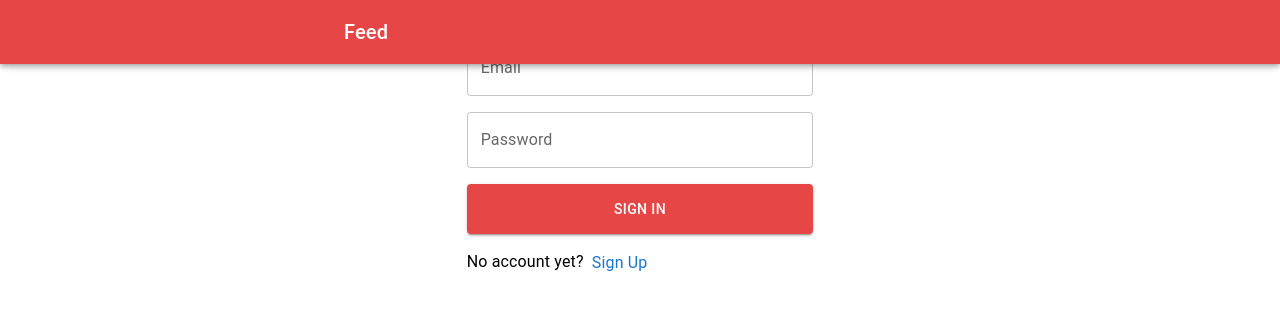
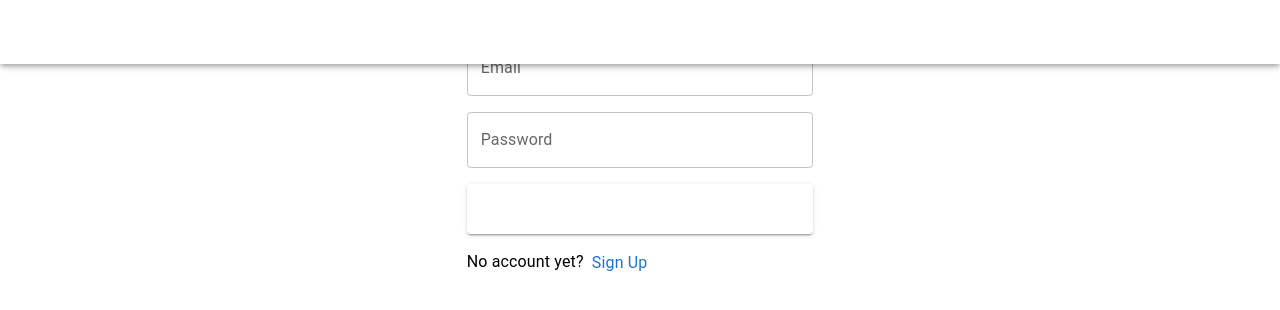
Before and after one commit to nadlambino/snapify, a React (Vite) app in the folder client/: page /auth in a window 1280 px wide. Shown: the top 310 px of the page. Built offline with nearby package versions, Linux system fonts and the light colour scheme.

Commit message:
convert css to tailwind

```diff
--- a/client/src/css/index.css
+++ b/client/src/css/index.css
@@ -3,46 +3,41 @@
 @import 'tailwindcss/utilities';
 
 * {
-  padding: 0;
-  margin: 0;
-  box-sizing: border-box;
+  @apply p-0 m-0 box-border;
 }
 
 body {
-  padding: 0;
-  margin: 0;
+  @apply p-0 m-0;
   font-family: "Segoe UI", "Roboto", "Helvetica Neue", Arial, sans-serif;
 }
 
 ::-webkit-scrollbar {
-  width: 7px;
-  height: 5px;
+  @apply w-[7px] h-[5px];
 }
 
 ::-webkit-scrollbar-track {
-  background: transparent;
+  @apply bg-transparent;
 }
 
 ::-webkit-scrollbar-thumb {
-  background: #888;
-  border-radius: 10px;
+  @apply bg-gray-400 rounded-[10px];
 }
 
 ::-webkit-scrollbar-thumb:hover {
-  background: #555;
+  @apply bg-gray-600;
 }
 
 .btn-link, .btn-link:hover, .btn-link:visited {
-  color: #ffffff;
+  @apply text-[white];
   text-decoration: none;
 }
 
 .btn {
-  min-height: 50px;
+  @apply min-h-[50px];
 }
 
 .App {
-  height: 100vh;
+  @apply h-[100vh];
 }
 
 .ellipsis {
@@ -50,11 +45,12 @@ body {
 }
 
 .bg-primary {
-  background-color: #E74646 !important;
+  @apply bg-white !important;
+  /* background-color: #E74646 !important; */
 }
 
 .moods-container::-webkit-scrollbar {
-    display: none;
+  @apply hidden;
 }
 
 .header {
@@ -70,27 +66,18 @@ body {
 }
 
 .container {
-  display: flex;
-  flex-direction: column;
-  flex-direction: column;
-  gap: 15vh;
-  scroll-behavior: smooth;
+  @apply flex flex-col gap-[15vh] scroll-smooth;
 }
 
 .item {
-  height: 80vh;
-  width: 100%;
-  background-color: #fff;
-  position: sticky;
-  top: 15vh;
-  border-radius: 20px;
+  @apply h-[80vh] w-full bg-white sticky top-[15vh] rounded-[20px];
   box-shadow: 0px 0px 4px 0px rgba(69,69,69,0.1);
   -webkit-box-shadow: 0px 0px 4px 0px rgba(69,69,69,0.1);
   -moz-box-shadow: 0px 0px 4px 0px rgba(69,69,69,0.1);
 }
 
 .item:last-child {
-  margin-bottom: 3.9vh;
+  @apply mb-[3.9vh];
 }
 
 .post-details-container {
@@ -98,11 +85,7 @@ body {
 }
 
 .post-profile {
-  width: 60px;
-  height: 60px;
-  aspect-ratio: 1;
-  object-fit: cover;
-  border-radius: 100%;
+  @apply w-[60px] h-[60px] aspect-square object-cover rounded-full;
 }
 
 .post-image-container {
@@ -110,9 +93,5 @@ body {
 }
 
 .post-image {
-  filter: brightness(0.8);
-  width: 100%;
-  height: 100%;
-  object-fit: cover;
-  border-radius: 20px;
+  @apply w-full h-full object-cover rounded-[20px] brightness-[0.8];
 }
```
